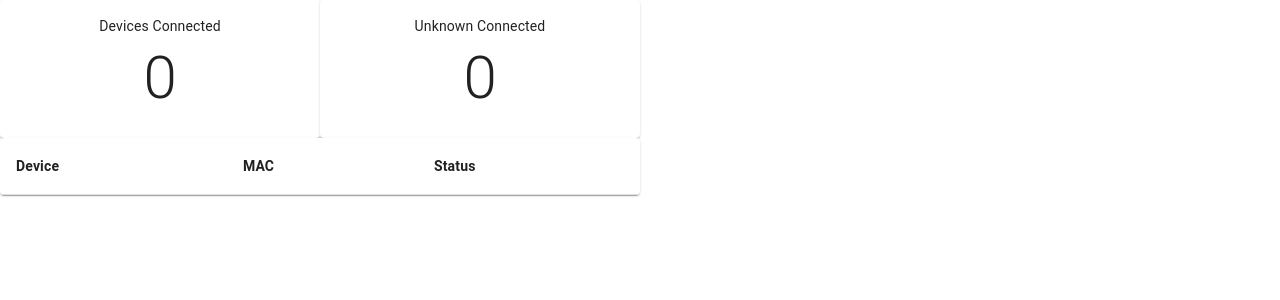
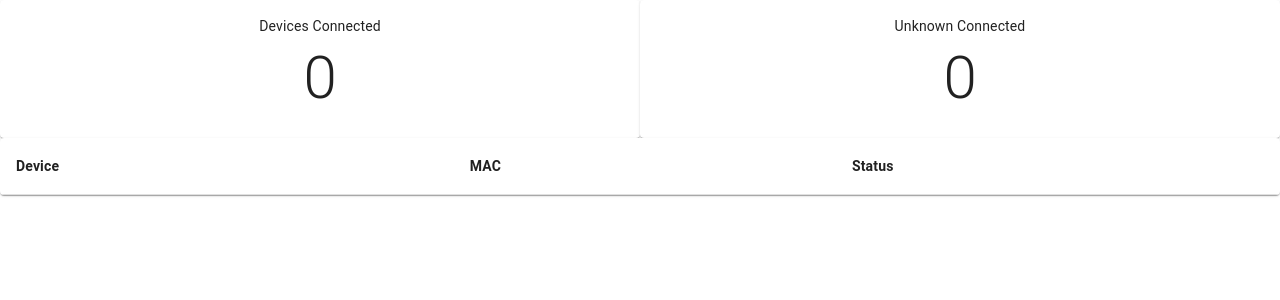
Before and after one commit to mawittenauer/netgear_interface, a React (Create React App) app in the folder client/: page / in a window 1280 px wide. Shown: the top 300 px of the page. Built offline with nearby package versions, Linux system fonts and the light colour scheme.

Commit message:
Update app to display full screen

```diff
--- a/client/src/App.js
+++ b/client/src/App.js
@@ -4,7 +4,7 @@
 function App() {
   return (
     <Grid container>
-      <Grid item xs={12} md={6}>
+      <Grid item xs={12} md={12}>
         <RouterMonitor />
       </Grid>
     </Grid>
```
